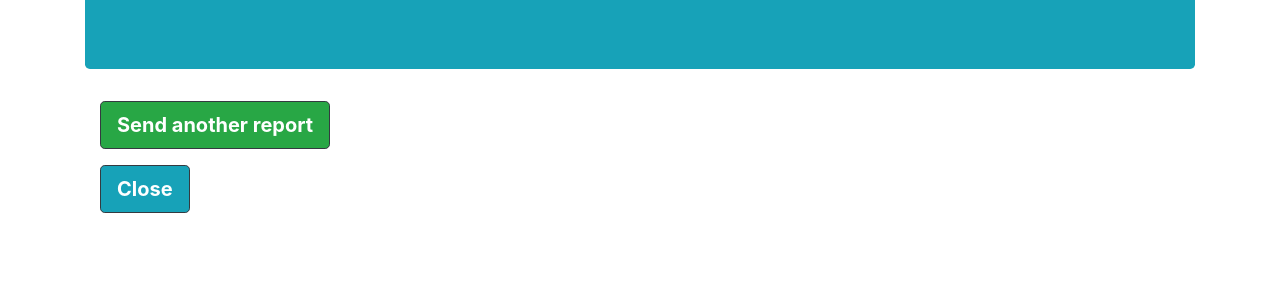
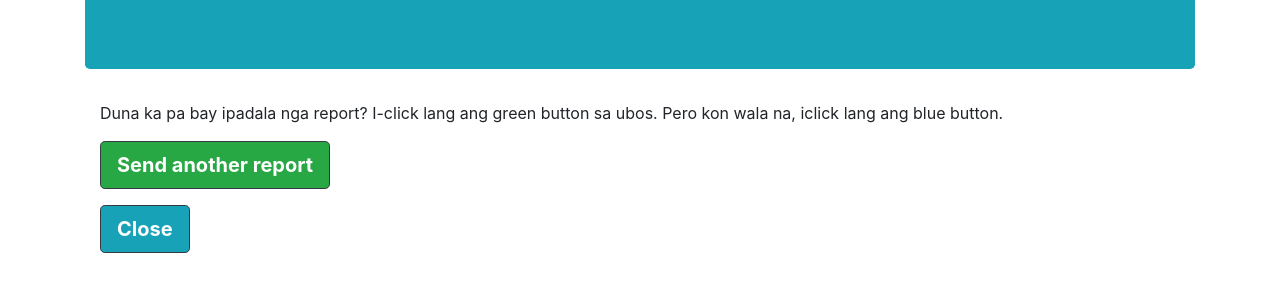
Before and after one commit to jeybok26/daghangsalamatpractice, a plain HTML site: page index.html in a window 1280 px wide. Shown: the part 206-498 px from the top of the page. Drawn offline with nearby package versions, Linux system fonts and the light colour scheme.

Commit message:
Update index.html

```diff
--- a/index.html
+++ b/index.html
@@ -21,6 +21,9 @@
             <h1><em><strong>Daghang Salamat!</strong></em></h1>
             <h3>Daghang salamat sa pagpadala sa imong report. Giapresyar pag-ayo kini ug seguradong nalipay si Jehova.
                 <strong>- Lucas 16:10</strong></h3>
+        </div>
+        <div class="col-md-12">
+            <p>Duna ka pa bay ipadala nga report? I-click lang ang green button sa ubos. Pero kon wala na, iclick lang ang blue button.</p>
         </div>
         <div class="col-md-12">
             <span class="d-inline-block tabindex=" 0" data-toggle="tooltip" title="Click to send another report">
```
